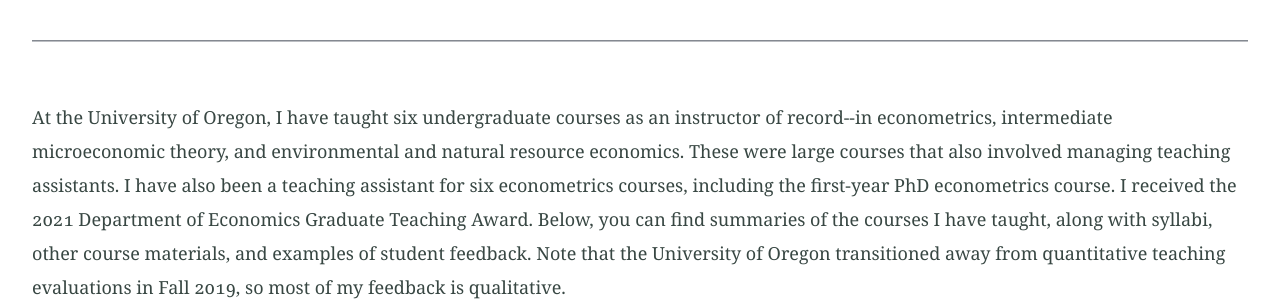
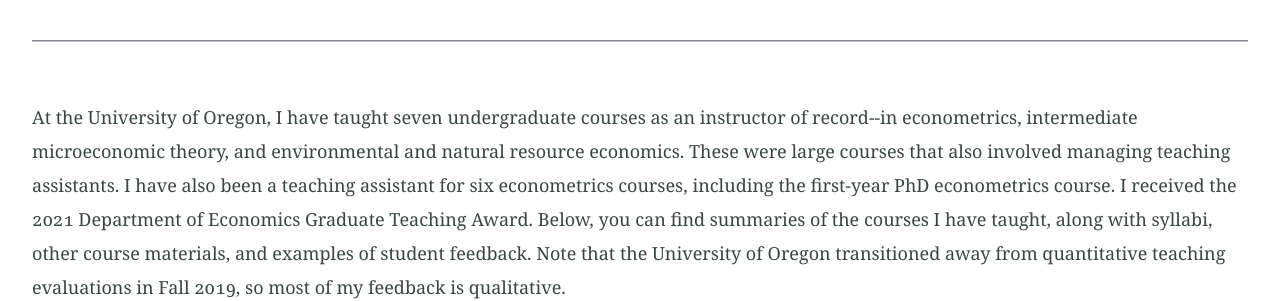
Before and after one commit to jenni-putz/1jenni-putz.github.io, a Jekyll site: the page built from teaching.md, in a window 1280 px wide and 900 px high. Shown: the part 147-448 px from the top of the window. Built offline with Jekyll 4.4.1, drawn with Linux system fonts in a browser that asks for light colours; nearby versions of some CDN libraries; our own code applies the rules of GitHub Pages for plain Markdown files.

Commit message:
Update teaching.md

```diff
--- a/teaching.md
+++ b/teaching.md
@@ -17,7 +17,7 @@ img {
 </head>
 <body>
 	<hr>
-<font size="4"><p>At the University of Oregon, I have taught six undergraduate courses as an instructor of record--in econometrics, intermediate microeconomic theory, and environmental and natural resource economics. These were large courses that also involved managing teaching assistants. I have also been a teaching assistant for six econometrics courses, including the first-year PhD econometrics course. I received the 2021 Department of Economics Graduate Teaching Award. Below, you can find summaries of the courses I have taught, along with syllabi, other course materials, and examples of student feedback. Note that the University of Oregon transitioned away from quantitative teaching evaluations in Fall 2019, so most of my feedback is qualitative. <br>
+<font size="4"><p>At the University of Oregon, I have taught seven undergraduate courses as an instructor of record--in econometrics, intermediate microeconomic theory, and environmental and natural resource economics. These were large courses that also involved managing teaching assistants. I have also been a teaching assistant for six econometrics courses, including the first-year PhD econometrics course. I received the 2021 Department of Economics Graduate Teaching Award. Below, you can find summaries of the courses I have taught, along with syllabi, other course materials, and examples of student feedback. Note that the University of Oregon transitioned away from quantitative teaching evaluations in Fall 2019, so most of my feedback is qualitative. <br>
 For a complete report of all of my course evaluations and student comments, please <a href="/resources/course_evals_summary.pdf">click here.</a>
 </p></font>
 
```
